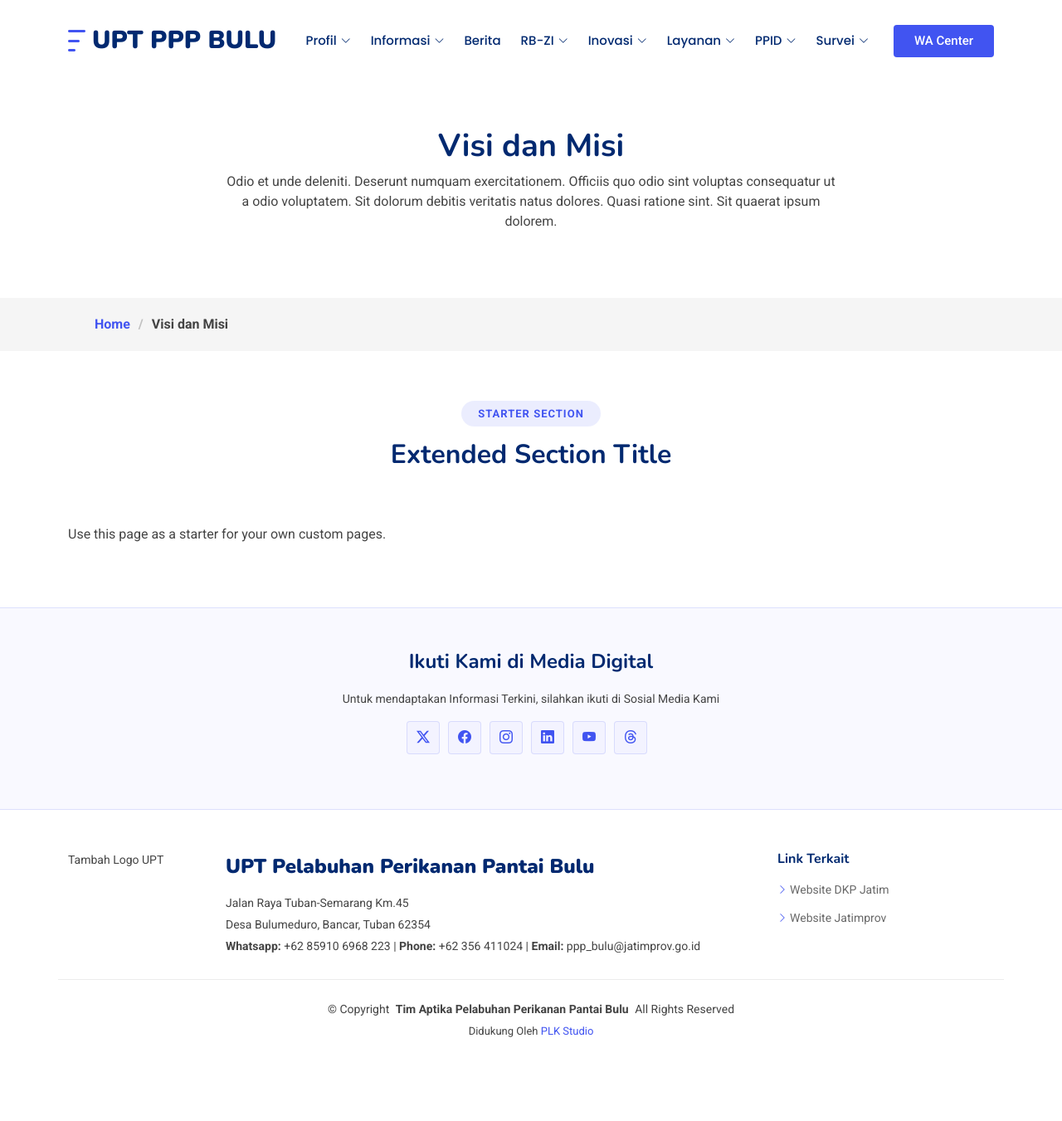
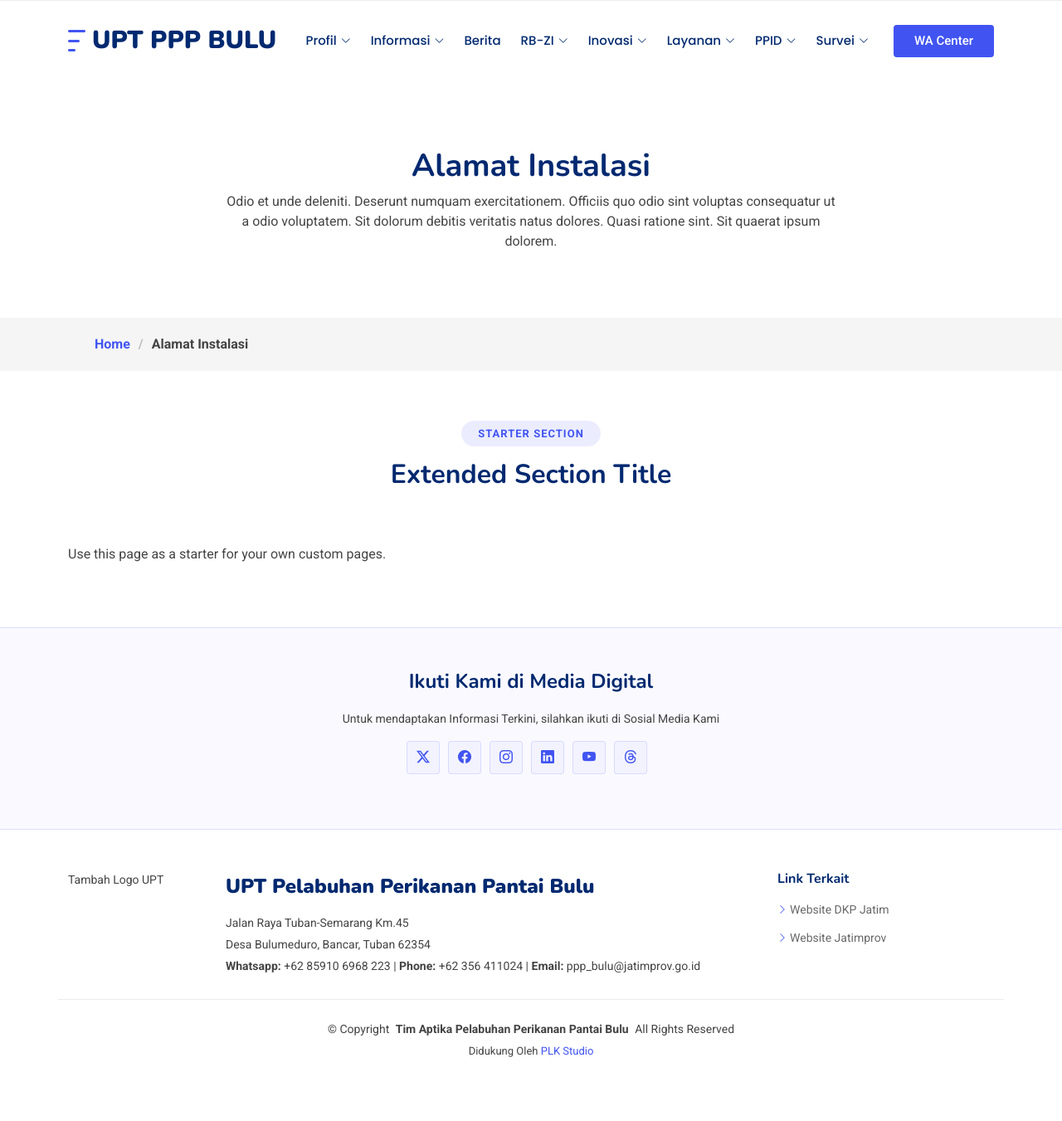
Before and after one commit to andhika26/pppbuluv2, a PHP site: page /alamat-instalasi in a window 1280 px wide. Shown: the whole page at 83% size. Before the commit the page ends 1250 px from the top, so only its background shows below. Run offline with PHP 8.4, Linux system fonts and the light colour scheme.

Commit message:
16 Juli 2025 2246

```diff
--- a/index.php
+++ b/index.php
@@ -42,7 +42,8 @@
 
 </head>
 
-
+<body class="index-page">
+  <?php include("menubar.php"); ?>
 
 
 
--- a/view/alamat.php
+++ b/view/alamat.php
@@ -1,14 +1,13 @@
-<body class="starter-page-page">
-  <?php include("menubar.php"); ?>
 <main class="main">
-<br><br><br>
+
     <!-- Page Title -->
     <div class="page-title">
       <div class="heading">
         <div class="container">
           <div class="row d-flex justify-content-center text-center">
             <div class="col-lg-8">
-              <h1>Visi dan Misi</h1>
+              <br><br><br><br>
+              <h1>Alamat Instalasi</h1>
               <p class="mb-0">Odio et unde deleniti. Deserunt numquam exercitationem. Officiis quo odio sint voluptas consequatur ut a odio voluptatem. Sit dolorum debitis veritatis natus dolores. Quasi ratione sint. Sit quaerat ipsum dolorem.</p>
             </div>
           </div>
@@ -18,7 +17,7 @@
         <div class="container">
           <ol>
             <li><a href="/">Home</a></li>
-            <li class="current">Visi dan Misi</li>
+            <li class="current">Alamat Instalasi</li>
           </ol>
         </div>
       </nav>
@@ -40,4 +39,3 @@
     </section><!-- /Starter Section Section -->
 
   </main>
-</body>
--- a/view/home.php
+++ b/view/home.php
@@ -1,5 +1,3 @@
-<body class="index-page">
-<?php include("menubar.php"); ?>
 <main class="main">
 
     <!-- Hero Section -->
--- a/view/visimisi.php
+++ b/view/visimisi.php
@@ -1,14 +1,12 @@
+<main class="main">
 
-<body class="starter-page-page">
-    <?php include("menubar.php"); ?>
-<main class="main">
-<br><br><br>
     <!-- Page Title -->
     <div class="page-title">
       <div class="heading">
         <div class="container">
           <div class="row d-flex justify-content-center text-center">
             <div class="col-lg-8">
+                <br><br><br><br>
               <h1>Visi dan Misi</h1>
               <p class="mb-0">Odio et unde deleniti. Deserunt numquam exercitationem. Officiis quo odio sint voluptas consequatur ut a odio voluptatem. Sit dolorum debitis veritatis natus dolores. Quasi ratione sint. Sit quaerat ipsum dolorem.</p>
             </div>
```
